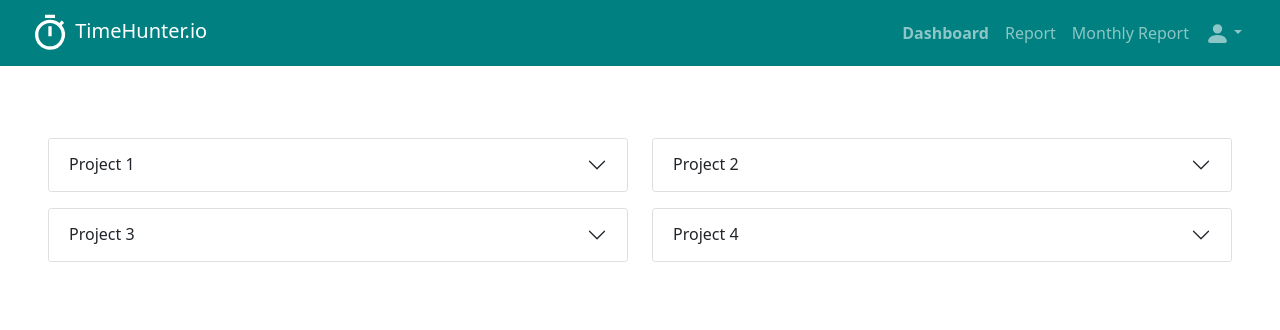
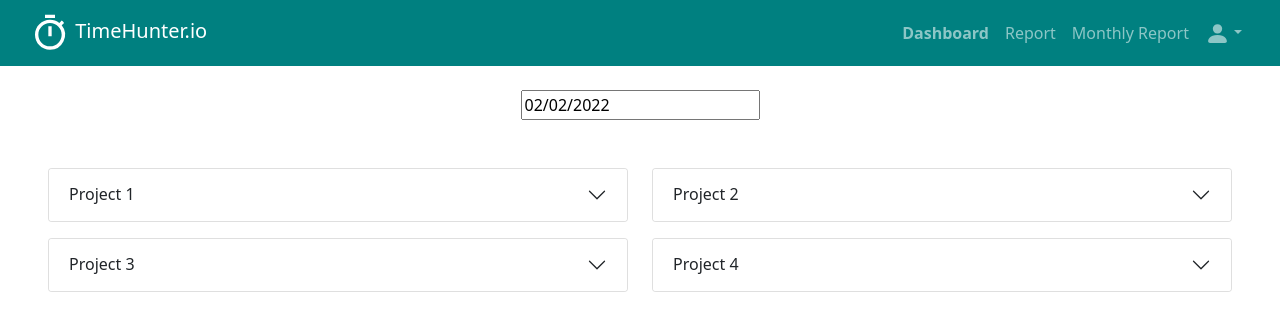
Before and after one commit to KishoreBarik/Interns2021_Team4, a React (Create React App) app in the folder UI/: page /user/dashboard in a window 1280 px wide. Shown: the top 330 px of the page. Built offline with nearby package versions, Linux system fonts and the light colour scheme.

Commit message:
Updated Dashboard.js

```diff
--- a/UI/package.json
+++ b/UI/package.json
@@ -15,6 +15,7 @@
     "react-bootstrap": "^2.1.2",
     "react-bootstrap-daterangepicker": "^7.0.0",
     "react-calendar": "^3.6.0",
+    "react-datepicker": "^4.6.0",
     "react-dom": "^17.0.2",
     "react-icons": "^4.3.1",
     "react-router-dom": "^6.2.1",
--- a/UI/src/components/Dashboard.js
+++ b/UI/src/components/Dashboard.js
@@ -1,5 +1,7 @@
 import React, { Component } from "react";
+import DatePicker from "react-datepicker";
 import { Accordion } from "react-bootstrap";
+import "react-datepicker/dist/react-datepicker.css";
 import "../../node_modules/bootstrap/dist/css/bootstrap.min.css";
 import "./Dashboard.css";
 import NavBar from "./NavBar";
@@ -15,6 +17,18 @@ class Dashboard extends Component {
     taskDetails.classList.add("p-2 m-2");
     task.appendChild(taskDetails);
   }
+  constructor(props) {
+    super(props);
+    this.state = {
+      startDate: new Date(),
+    };
+    this.handleChange = this.handleChange.bind(this);
+  }
+  handleChange(date) {
+    this.setState({
+      startDate: date,
+    });
+  }
   render() {
     return (
       <div>
@@ -25,6 +39,14 @@ class Dashboard extends Component {
           username="Username"
           logout="Log Out"
         />
+        <div>
+          <DatePicker
+            selected={this.state.startDate}
+            onChange={this.handleChange}
+            name="startDate"
+            dateFormat="MM/dd/yyyy"
+          />
+        </div>
         <div class="m-5">
           <div class="row">
             <div class="col-sm-6">
```
Also changed, not shown: 1 other file (tests, documents, lock files or other folders).
